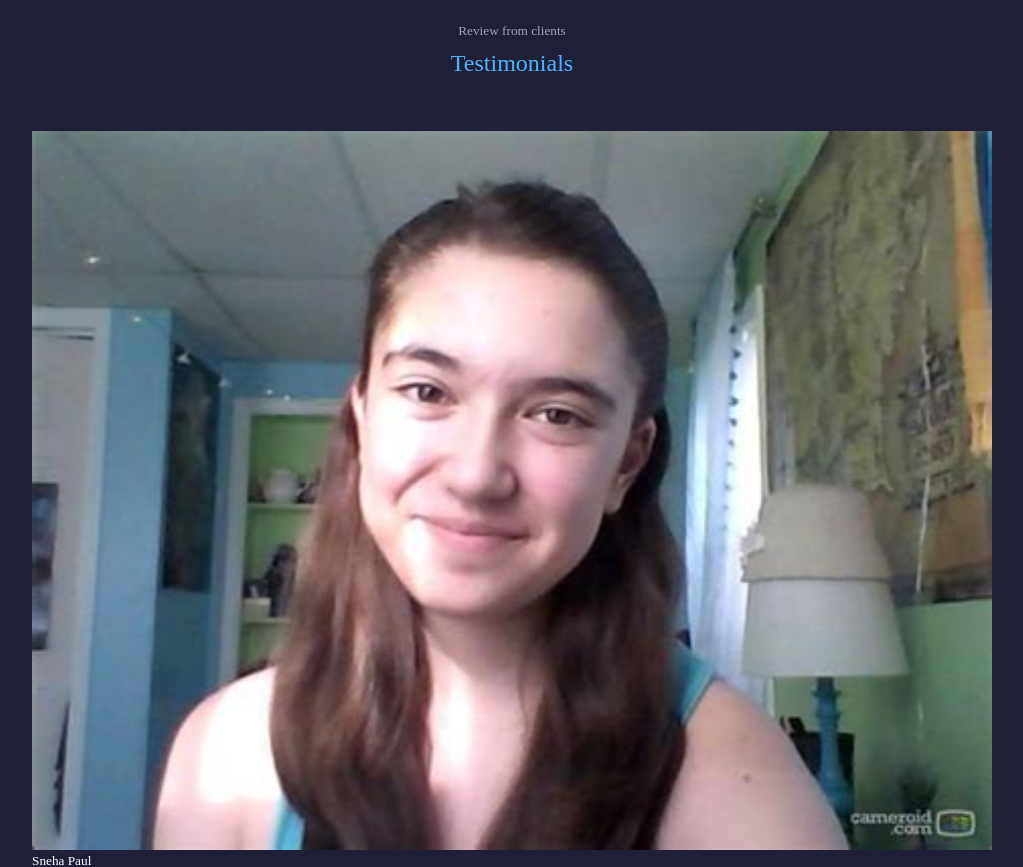
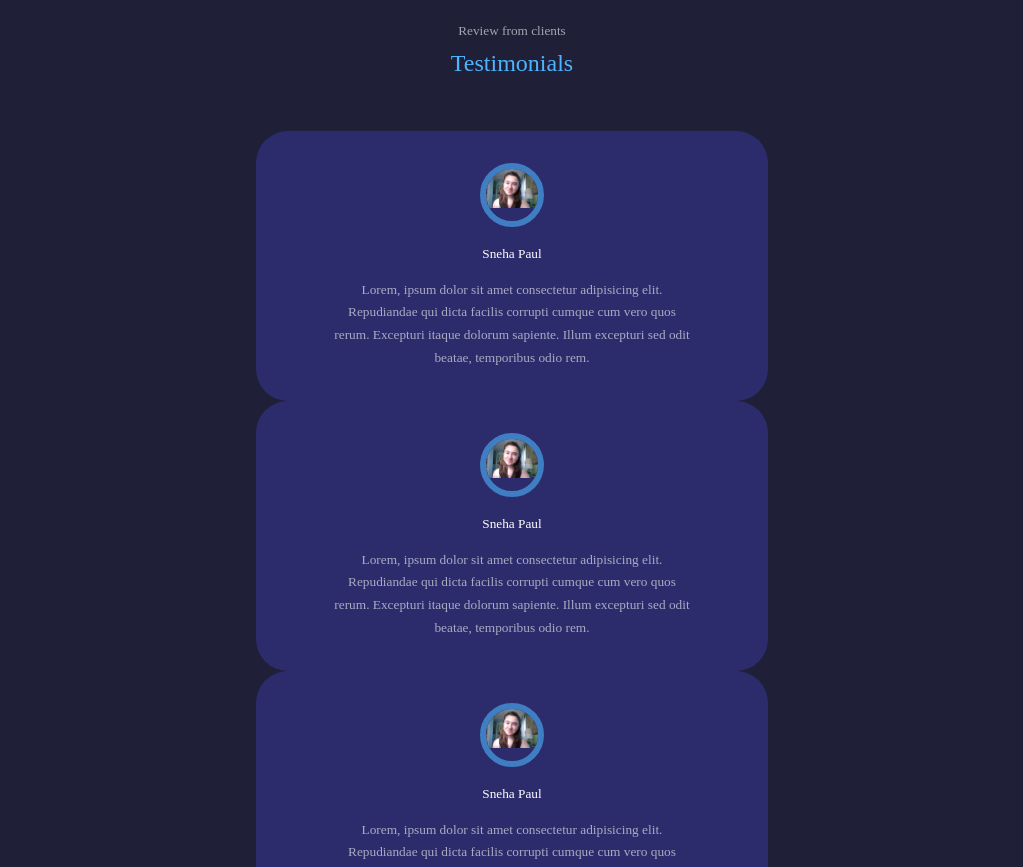
Before and after one commit to Amitesh100/portfolio, a React (Create React App) app: page / in a window 1280 px wide. Shown: the part 4620-5487 px from the top of the page, without its empty margins (128-1151 px from the left). Built offline with nearby package versions, Linux system fonts and the light colour scheme; a web font is replaced by a local one.

Commit message:
done till media queries of testimonials component

```diff
--- a/src/components/testimonials/testimonials.css
+++ b/src/components/testimonials/testimonials.css
@@ -0,0 +1,48 @@
+.container.testimonials__container {
+   width: 40%;
+}
+
+.client__avatar {
+   width: 4rem;
+   aspect-ratio: 1/1;
+   overflow: hidden;
+   border-radius: 50%;
+   margin: 0 auto 1rem;
+   border: 0.4rem solid var(--color-primary-variant);
+}
+
+.testimonial {
+   background: var(--color-bg-variant);
+   text-align: center;
+   padding: 2rem;
+   border-radius: 2rem;
+   user-select: none;
+}
+
+.client__review {
+   color: var(--color-light);
+   font-weight: 300;
+   display: block;
+   width: 80%;
+   margin: 0.8rem auto 0;
+}
+
+/* =============== MEDIA QUERIES (MEDIUM DEVICES) ============== */
+
+@media screen and (max-width: 1024px) {
+   .container.testimonials__container{
+      width: 60%;
+   }
+}
+
+/* ============= MEDIA QUERIES (SMALL DEVICES) ============ */
+
+@media screen and (max-width: 600px) {
+   .container.testimonials__container {
+      width: var(--container-width-sm);
+   }
+
+   .client__review {
+      width: var(--container-width-sm);
+   }
+}
```
